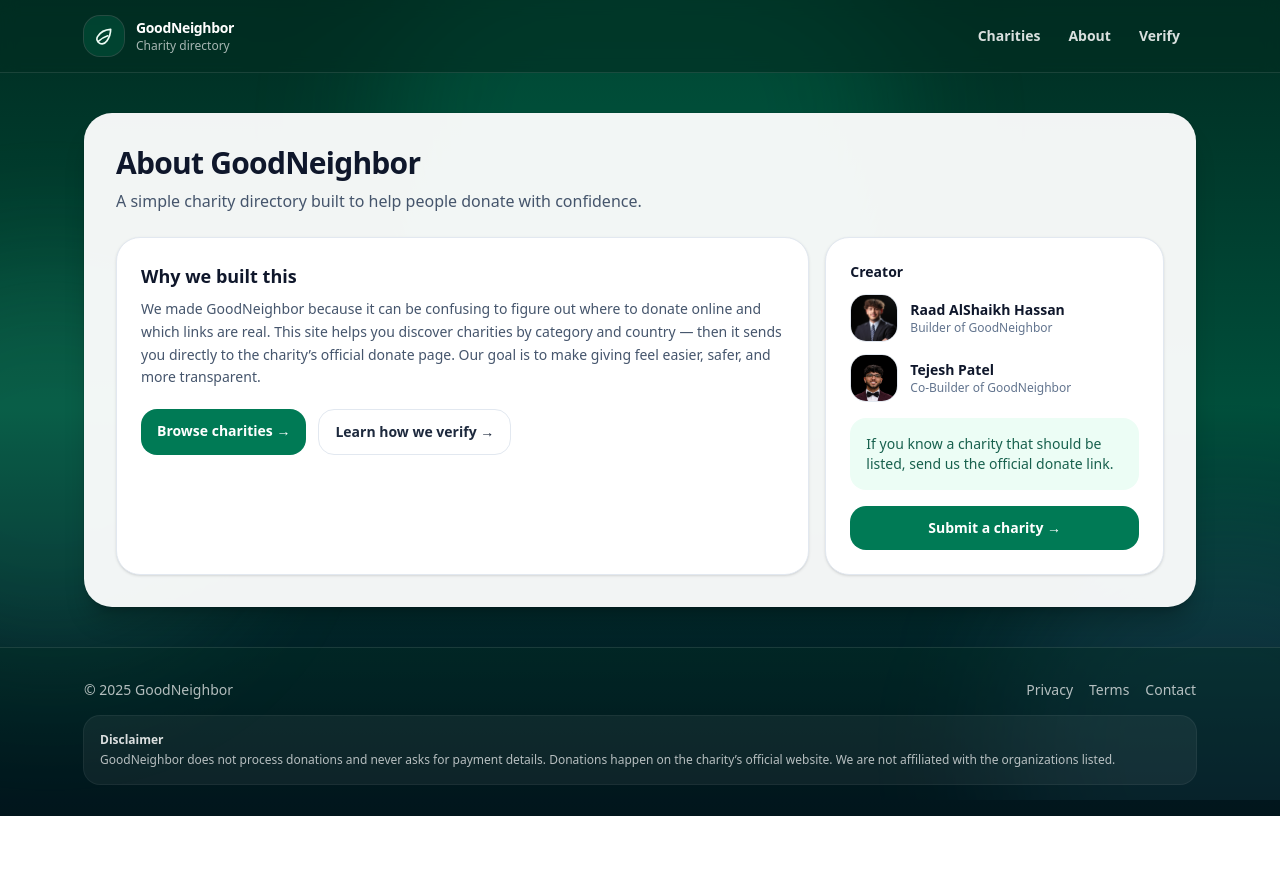
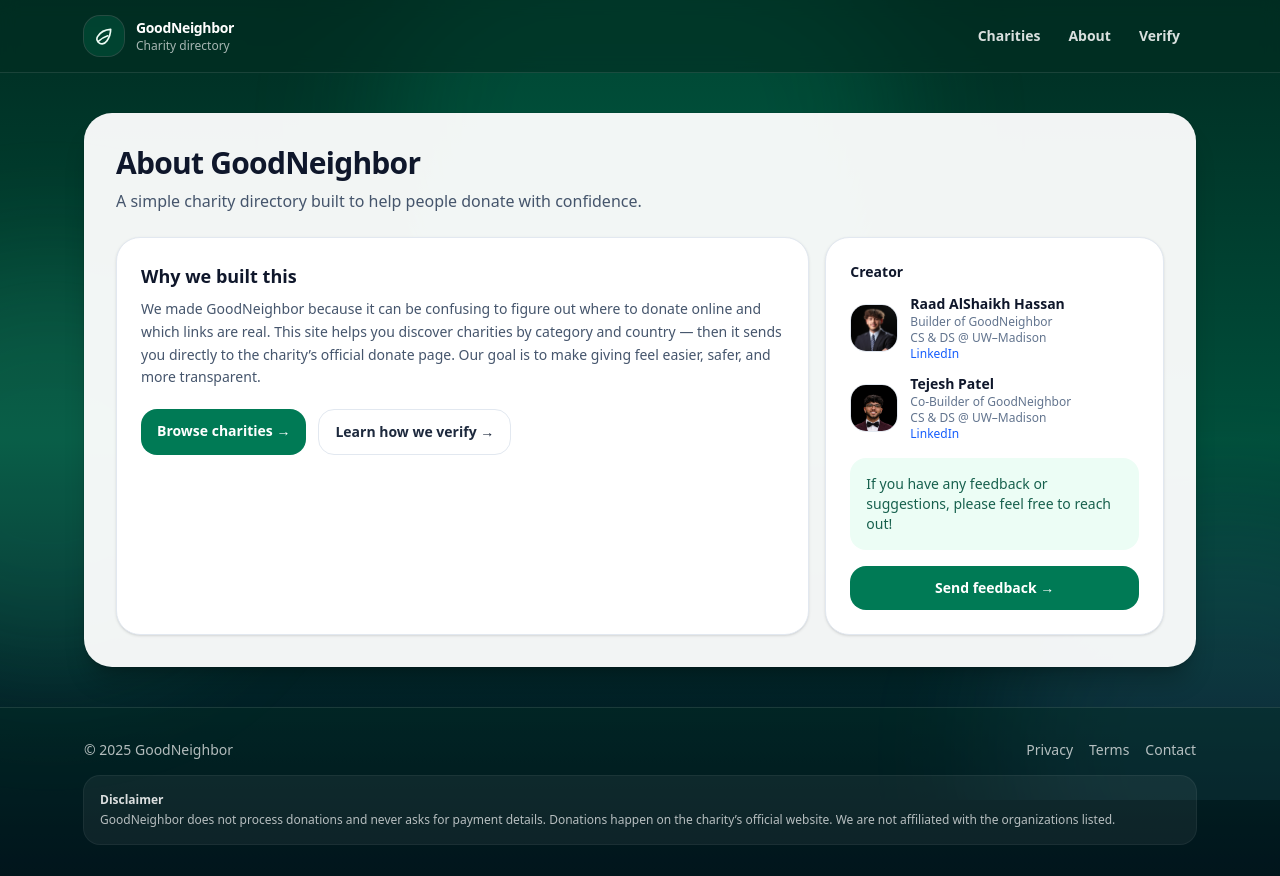
Before and after one commit to Raaooddee/goodneighbor, a Next.js app: page /about in a window 1280 px wide. Before the commit the page ends 816 px from the top, so only its background shows below. Built offline with nearby package versions, Linux system fonts and the light colour scheme.

Commit message:
Added new info to about section

```diff
--- a/app/about/page.tsx
+++ b/app/about/page.tsx
@@ -52,6 +52,17 @@ export default function AboutPage() {
             <div>
               <div className="text-sm font-extrabold text-slate-900">Raad AlShaikh Hassan</div>
               <div className="text-xs text-slate-500">Builder of GoodNeighbor</div>
+                <div className="text-xs text-slate-500">CS &amp; DS @ UW–Madison</div>
+                <div className="text-xs">
+                  <a
+                    href="https://www.linkedin.com/in/raad-hassan-160b3220a/"
+                    target="_blank"
+                    rel="noopener noreferrer"
+                    className="text-blue-600 hover:underline"
+                  >
+                    LinkedIn
+                  </a>
+                </div>
             </div>
           </div>
 
@@ -69,18 +80,29 @@ export default function AboutPage() {
             <div>
               <div className="text-sm font-extrabold text-slate-900">Tejesh Patel</div>
               <div className="text-xs text-slate-500">Co-Builder of GoodNeighbor</div>
+              <div className="text-xs text-slate-500">CS &amp; DS @ UW–Madison</div>
+              <div className="text-xs">
+                  <a
+                    href="https://www.linkedin.com/in/tejesh-patel-86bb23364/"
+                    target="_blank"
+                    rel="noopener noreferrer"
+                    className="text-blue-600 hover:underline"
+                  >
+                    LinkedIn
+                  </a>
+              </div>
             </div>
           </div>
 
           <div className="mt-4 rounded-2xl bg-emerald-50 p-4 text-sm text-emerald-900/90">
-            If you know a charity that should be listed, send us the official donate link.
+            If you have any feedback or suggestions, please feel free to reach out!
           </div>
 
           <a
-            href="mailto:raad.alshaikh.hassan@gmail.com?subject=GoodNeighbor%20Charity%20Submission"
+            href="mailto:raad.alshaikh.hassan@gmail.com?subject=GoodNeighbor%20Feedback"
             className="mt-4 inline-flex w-full items-center justify-center rounded-2xl bg-emerald-700 px-4 py-3 text-sm font-semibold text-white hover:bg-emerald-600"
           >
-            Submit a charity →
+            Send feedback →
           </a>
         </div>
       </div>
```
